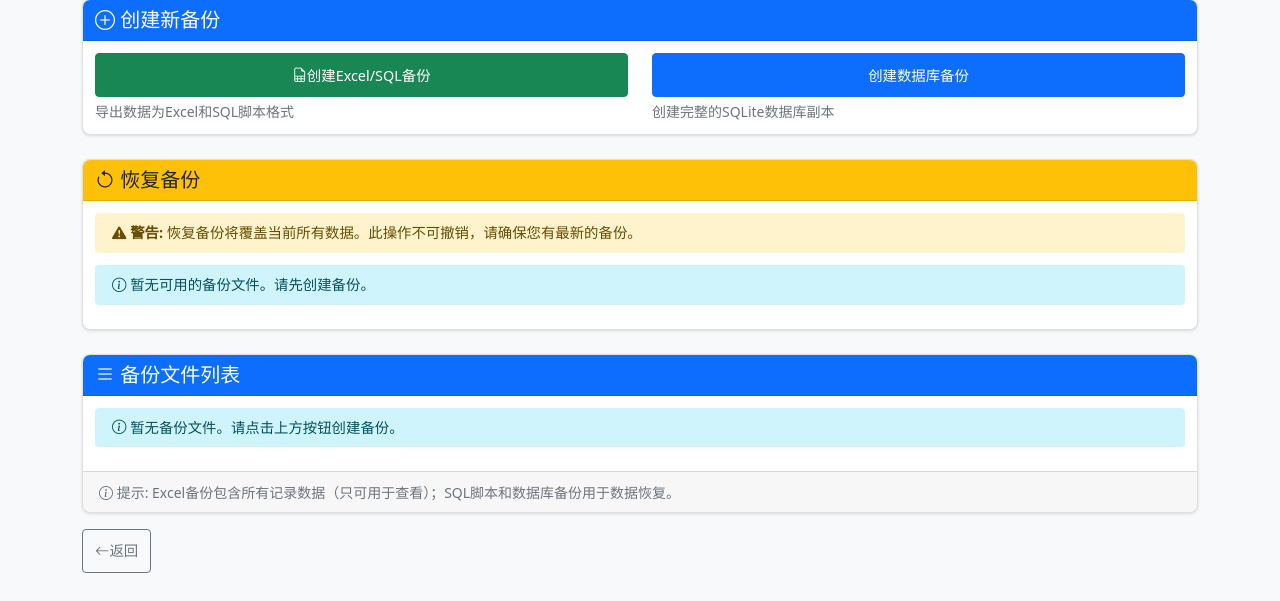
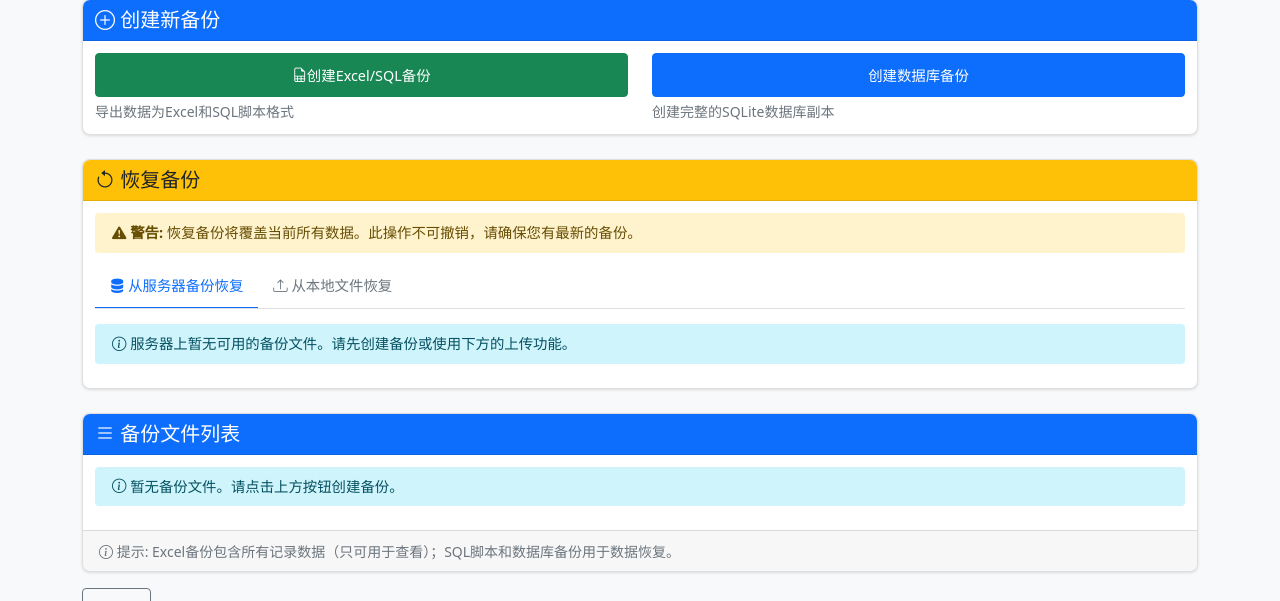
Before and after one commit to cqboy321/SHUCAI2, a Flask app: page /admin/backup in a window 1280 px wide. Shown: the part 163-764 px from the top of the page. Run offline with Flask 2, Linux system fonts and the light colour scheme; a user stored in the database is signed in; parts of the project's set-up code (start-up, migrations or seed data) failed here and were passed over; some libraries are stand-ins or nearby versions.

Commit message:
Add files via upload

```diff
--- a/templates/admin_backup.html
+++ b/templates/admin_backup.html
@@ -49,6 +49,23 @@
                 <strong>警告:</strong> 恢复备份将覆盖当前所有数据。此操作不可撤销，请确保您有最新的备份。
             </div>
 
+            <!-- 添加选项卡导航 -->
+            <ul class="nav nav-tabs mb-3" id="restoreTab" role="tablist">
+                <li class="nav-item" role="presentation">
+                    <button class="nav-link active" id="server-tab" data-bs-toggle="tab" data-bs-target="#server" type="button" role="tab">
+                        <i class="bi bi-server"></i> 从服务器备份恢复
+                    </button>
+                </li>
+                <li class="nav-item" role="presentation">
+                    <button class="nav-link" id="upload-tab" data-bs-toggle="tab" data-bs-target="#upload" type="button" role="tab">
+                        <i class="bi bi-upload"></i> 从本地文件恢复
+                    </button>
+                </li>
+            </ul>
+
+            <div class="tab-content" id="restoreTabContent">
+                <!-- 服务器备份恢复选项卡 -->
+                <div class="tab-pane fade show active" id="server" role="tabpanel">
                     {% if backups %}
                     <div class="row">
                         <div class="col-md-6 mb-3">
@@ -115,9 +132,68 @@
                     </div>
                     {% else %}
                     <div class="alert alert-info">
-                <i class="bi bi-info-circle"></i> 暂无可用的备份文件。请先创建备份。
+                        <i class="bi bi-info-circle"></i> 服务器上暂无可用的备份文件。请先创建备份或使用下方的上传功能。
                     </div>
                     {% endif %}
+                </div>
+
+                <!-- 本地文件上传恢复选项卡 -->
+                <div class="tab-pane fade" id="upload" role="tabpanel">
+                    <div class="row">
+                        <div class="col-md-6 mb-3">
+                            <div class="card h-100 border-primary">
+                                <div class="card-header bg-primary text-white">
+                                    <h6 class="mb-0"><i class="bi bi-database"></i> 上传SQLite数据库恢复</h6>
+                                </div>
+                                <div class="card-body">
+                                    <form method="post" enctype="multipart/form-data" onsubmit="return confirm('确定要从上传的数据库备份恢复？当前所有数据将被覆盖！');">
+                                        <input type="hidden" name="csrf_token" value="{{ csrf_token() }}">
+                                        <input type="hidden" name="action" value="upload_restore_sqlite">
+                                        <div class="mb-3">
+                                            <label for="sqlite_upload" class="form-label">选择SQLite备份文件</label>
+                                            <input type="file" class="form-control" id="sqlite_upload" name="backup_file" accept=".sqlite,.db,.sqlite3" required>
+                                            <small class="text-muted">支持的文件: .sqlite, .db, .sqlite3</small>
+                                        </div>
+                                        <div class="d-grid">
+                                            <button type="submit" class="btn btn-primary">
+                                                <i class="bi bi-upload"></i> 上传并恢复
+                                            </button>
+                                        </div>
+                                    </form>
+                                </div>
+                            </div>
+                        </div>
+
+                        <div class="col-md-6 mb-3">
+                            <div class="card h-100 border-info">
+                                <div class="card-header bg-info text-white">
+                                    <h6 class="mb-0"><i class="bi bi-file-earmark-code"></i> 上传SQL脚本恢复</h6>
+                                </div>
+                                <div class="card-body">
+                                    <form method="post" enctype="multipart/form-data" onsubmit="return confirm('确定要执行上传的SQL恢复脚本？当前所有数据将被覆盖！');">
+                                        <input type="hidden" name="csrf_token" value="{{ csrf_token() }}">
+                                        <input type="hidden" name="action" value="upload_restore_sql">
+                                        <div class="mb-3">
+                                            <label for="sql_upload" class="form-label">选择SQL备份文件</label>
+                                            <input type="file" class="form-control" id="sql_upload" name="backup_file" accept=".sql" required>
+                                            <small class="text-muted">支持的文件: .sql</small>
+                                        </div>
+                                        <div class="d-grid">
+                                            <button type="submit" class="btn btn-info text-white">
+                                                <i class="bi bi-upload"></i> 上传并执行
+                                            </button>
+                                        </div>
+                                    </form>
+                                </div>
+                            </div>
+                        </div>
+                    </div>
+
+                    <div class="alert alert-info">
+                        <i class="bi bi-info-circle"></i> 提示：上传恢复操作会先保存文件到服务器，然后执行恢复流程。
+                    </div>
+                </div>
+            </div>
         </div>
     </div>
 
```
Lines whose indentation alone changed are shown as unchanged.
